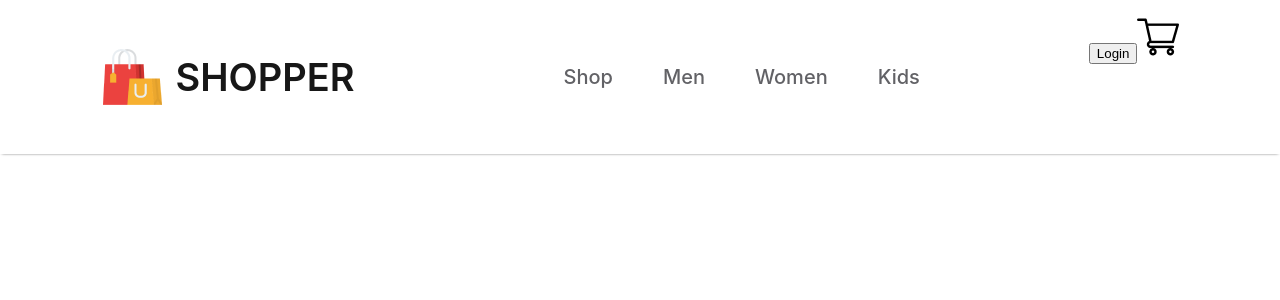
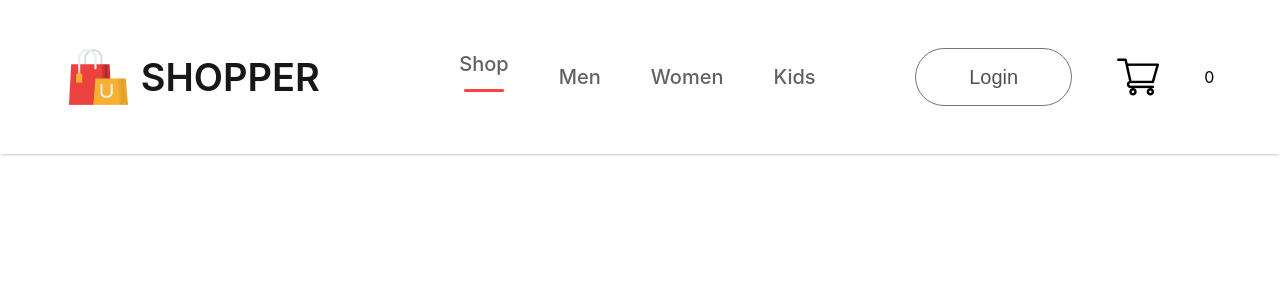
Before and after one commit to angadrazz/E-Commerce, a React (Create React App) app in the folder frontend/: page / in a window 1280 px wide. Shown: the top 300 px of the page. Built offline with nearby package versions, Linux system fonts and the light colour scheme.

Commit message:
navbar styles

```diff
--- a/frontend/src/Components/Navbar/Navbar.css
+++ b/frontend/src/Components/Navbar/Navbar.css
@@ -26,3 +26,43 @@
     font-size: 20px;
     font-weight: 500;
 }
+
+.nav-menu li {
+    display: flex;
+    flex-direction: column;
+    align-items: center;
+    justify-content: center;
+    gap: 3px;
+    cursor: pointer;
+}
+
+.nav-menu hr {
+    border: none;
+    width: 80%;
+    height: 3px;
+    border-radius: 10px;
+    background: #FF4141;
+}
+
+.nav-login-cart {
+    display: flex;
+    align-items: center;
+    gap: 45px;
+}
+
+.nav-login-cart button {
+    width: 157px;
+    height: 58px;
+    outline: none;
+    border: 1px solid #7a707a;
+    border-radius: 75px;
+    color: #515155;
+    font-size: 20px;
+    font-weight: 500;
+    background: white;
+    cursor: pointer;
+}
+
+.nav-login-cart button:active {
+    background: #f3f3f3;
+}
--- a/frontend/src/Components/Navbar/Navbar.jsx
+++ b/frontend/src/Components/Navbar/Navbar.jsx
@@ -11,7 +11,7 @@
             <p>SHOPPER</p>
         </div>
         <ul className="nav-menu">
-            <li>Shop</li>
+            <li>Shop <hr/></li>
             <li>Men</li>
             <li>Women</li>
             <li>Kids</li>
@@ -19,6 +19,7 @@
         <div className="nav-login-cart">
             <button>Login</button>
             <img src={cart_icon} alt="cart_icon" />
+            <div className="nav-cart-count">0</div>
         </div>
         </div>
     )
```
